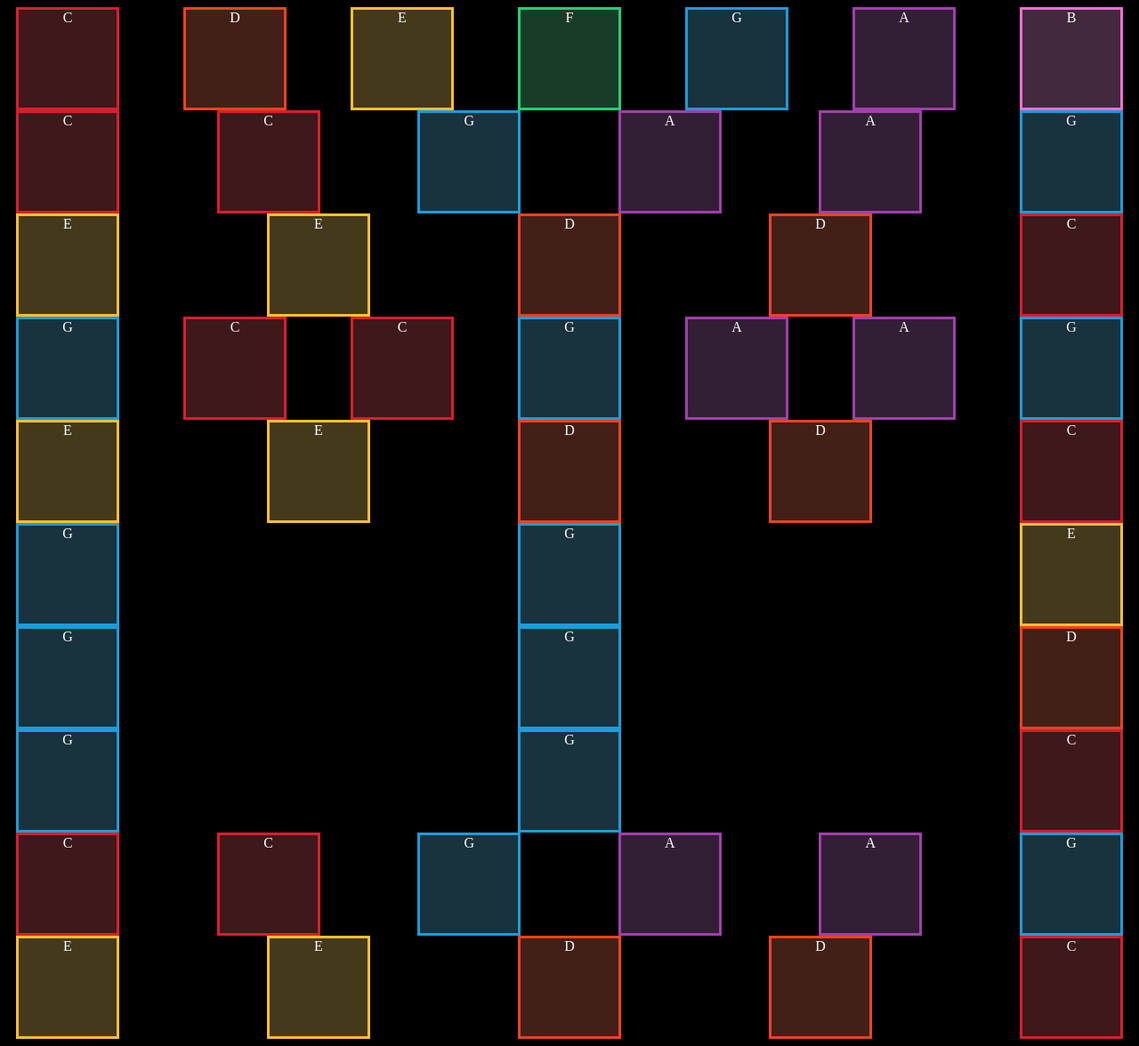
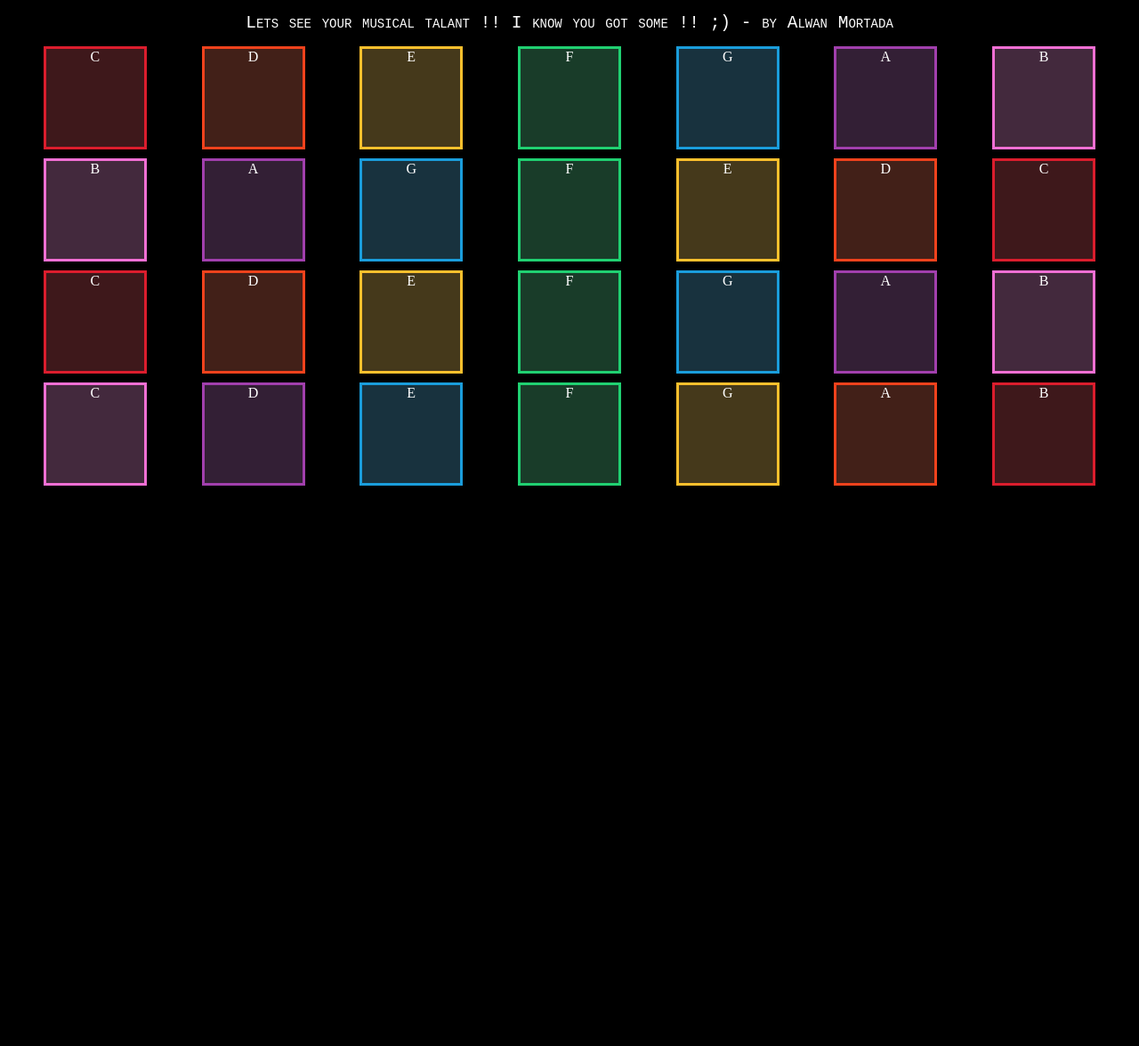
Before and after one commit to TheeGrassHopper/music_boxes, a plain HTML site: page index.html in a window 1280 px wide. Shown: the whole page at 89% size. After the commit the page ends 800 px from the top, so only its background shows below. Drawn offline with nearby package versions, Linux system fonts and the light colour scheme.

Commit message:
Aded a fun

```diff
--- a/index.html
+++ b/index.html
@@ -50,6 +50,28 @@
 		<source src="music_notes/g_note.ogg"" type="audio/ogg"></source>
 		<source src="music_notes/g_note.wav"" type="audio/wav"></source>
 	</audio>
+	<div class="instrument">
+		<h2 class="header">Lets see your musical talant !! I know you got some !! ;) - by Alwan Mortada</h2>
+	</div>
+	<div class="instrument">
+		<div  class="c box">C</div>
+        <div  class="d box">D</div>
+        <div  class="e box">E</div>
+        <div  class="f box">F</div>
+        <div  class="g box">G</div>
+        <div  class="a box">A</div>
+        <div  class="b box">B</div>
+	</div>
+
+	<div class="instrument">
+		<div  class="b box">B</div>
+        <div  class="a box">A</div>
+        <div  class="g box">G</div>
+        <div  class="f box">F</div>
+        <div  class="e box">E</div>
+        <div  class="d box">D</div>
+        <div  class="c box">C</div>
+	</div>
 
 	<div class="instrument">
 		<div  class="c box">C</div>
@@ -62,72 +84,13 @@
 	</div>
 
 	<div class="instrument">
-		<div class='c box'>C</div>
-		<div class='c box'>C</div>
-		<div class='g box'>G</div>
-		<div class='a box'>A</div>
-		<div class='a box'>A</div>
-		<div class='g box'>G</div>
-	</div>
-
-	<div class="instrument">
-		<div class='e box'>E</div>
-		<div class='e box'>E</div>
-		<div class='d box'>D</div>
-		<div class='d box'>D</div>
-		<div class='c box'>C</div>
-	</div>
-
-	<div class="instrument">
-		<div class='g box'>G</div>
-		<div class='c box'>C</div>
-		<div class='c box'>C</div>
-		<div class='g box'>G</div>
-		<div class='a box'>A</div>
-		<div class='a box'>A</div>
-		<div class='g box'>G</div>
-	</div>
-
-	<div class="instrument">
-		<div class='e box'>E</div>
-		<div class='e box'>E</div>
-		<div class='d box'>D</div>
-		<div class='d box'>D</div>
-		<div class='c box'>C</div>
-	</div>
-
-	<div class="instrument">
-		<div class='g box'>G</div>
-		<div class='g box'>G</div>
-		<div class='e box'>E</div>
-	</div>
-
-	<div class="instrument">
-		<div class='g box'>G</div>
-		<div class='g box'>G</div>
-		<div class='d box'>D</div>
-	</div>
-	<div class="instrument">
-		<div class='g box'>G</div>
-		<div class='g box'>G</div>
-		<div class='c box'>C</div>
-	</div>
-
-	<div class="instrument">
-		<div class='c box'>C</div>
-		<div class='c box'>C</div>
-		<div class='g box'>G</div>
-		<div class='a box'>A</div>
-		<div class='a box'>A</div>
-		<div class='g box'>G</div>
-	</div>
-
-	<div class="instrument">
-		<div class='e box'>E</div>
-		<div class='e box'>E</div>
-		<div class='d box'>D</div>
-		<div class='d box'>D</div>
-		<div class='c box'>C</div>
+		<div  class="b box">C</div>
+        <div  class="a box">D</div>
+        <div  class="g box">E</div>
+        <div  class="f box">F</div>
+        <div  class="e box">G</div>
+        <div  class="d box">A</div>
+        <div  class="c box">B</div>
 	</div>
 </body>
 </html>
--- a/main.js
+++ b/main.js
@@ -2,42 +2,42 @@
 
 $(document).ready(function(){
 	var aNote = document.getElementById('aAudio');
-	$('.a').mousedown(function(){
+	$('.a').mouseover(function(){
 		aNote.currentTime = 0;
 		aNote.play();
 	});
 
 	var bNote = document.getElementById('bAudio');
-	$('.b').mousedown(function(){
+	$('.b').mouseover(function(){
 		bNote.currentTime = 0;
 		bNote.play();
 	});
 
 	var cNote = document.getElementById('cAudio');
-	$('.c').mousedown(function(){
+	$('.c').mouseover(function(){
 		cNote.currentTime = 0;
 		cNote.play();
 	});
 
 	var dNote = document.getElementById('dAudio');
-	$('.d').mousedown(function(){
+	$('.d').mouseover(function(){
 		dNote.currentTime = 0;
 		dNote.play();
 	});
 
 	var eNote = document.getElementById('eAudio');
-	$('.e').mousedown(function(){
+	$('.e').mouseover(function(){
 		eNote.currentTime = 0;
 		eNote.play();
 	});
 
 	var fNote = document.getElementById('fAudio');
-	$('.f').mousedown(function(){
+	$('.f').mouseover(function(){
 		fNote.currentTime = 0;
 		fNote.play();
 	});
 	var gNote = document.getElementById('gAudio');
-	$('.g').mousedown(function(){
+	$('.g').mouseover(function(){
 		gNote.currentTime = 0;
 		gNote.play();
 	});
--- a/style.css
+++ b/style.css
@@ -7,7 +7,8 @@ audio{
 .instrument {
 	display: flex;
 	flex-wrap: wrap;
-	justify-content: space-between;
+	justify-content: space-around;
+	margin: 10px;
 }
 
 .box {
@@ -19,6 +20,15 @@ audio{
 	text-align: center;
 }
 
+.header{
+	text-align: center;
+	margin: 0 auto;
+	padding: 5px;
+	color: white;
+	font-family: monospace;
+    font-weight: 100;
+    font-variant: small-caps;
+}
 .c{
 	background-color: #3e181b;
 	border: 3px solid #db1d2d;
@@ -93,8 +103,3 @@ audio{
 }.b:active {
     background-color: #f26fd4;
 }
-
-
-@media  {
-
-}
```
